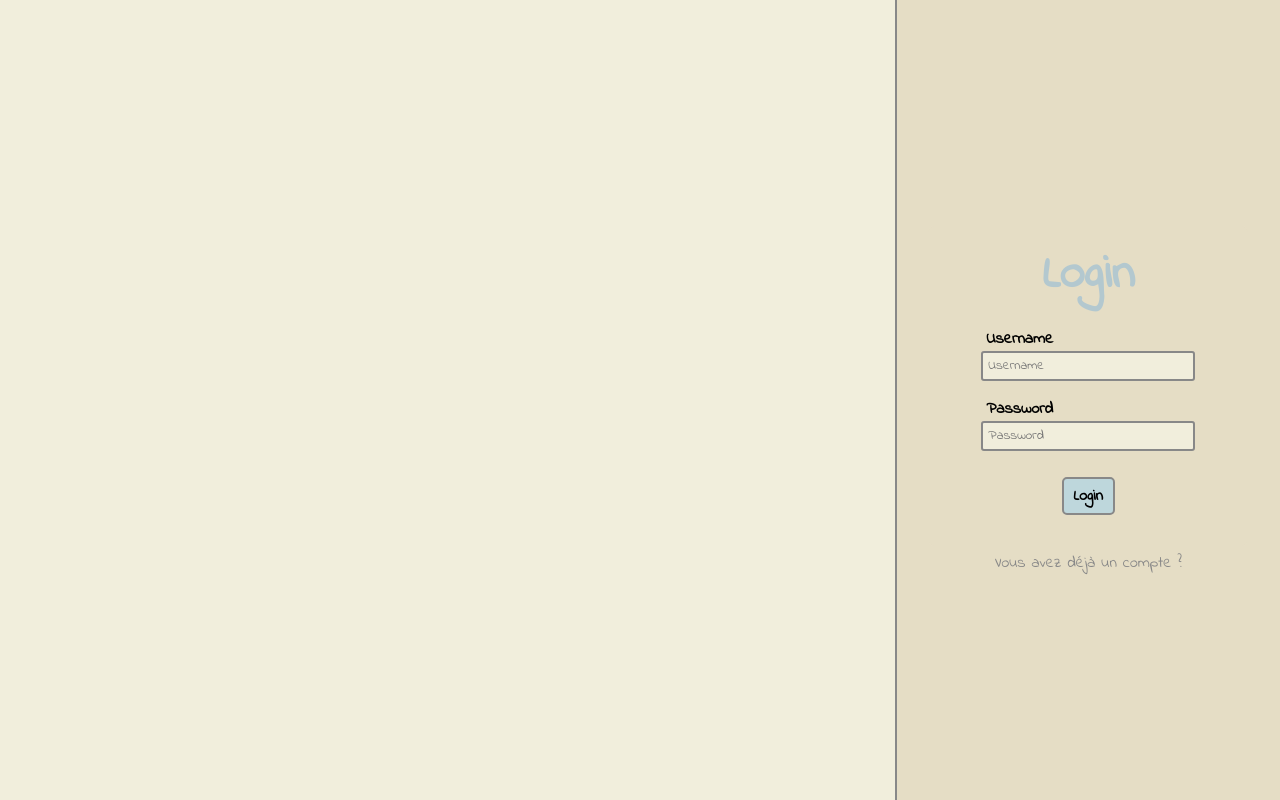
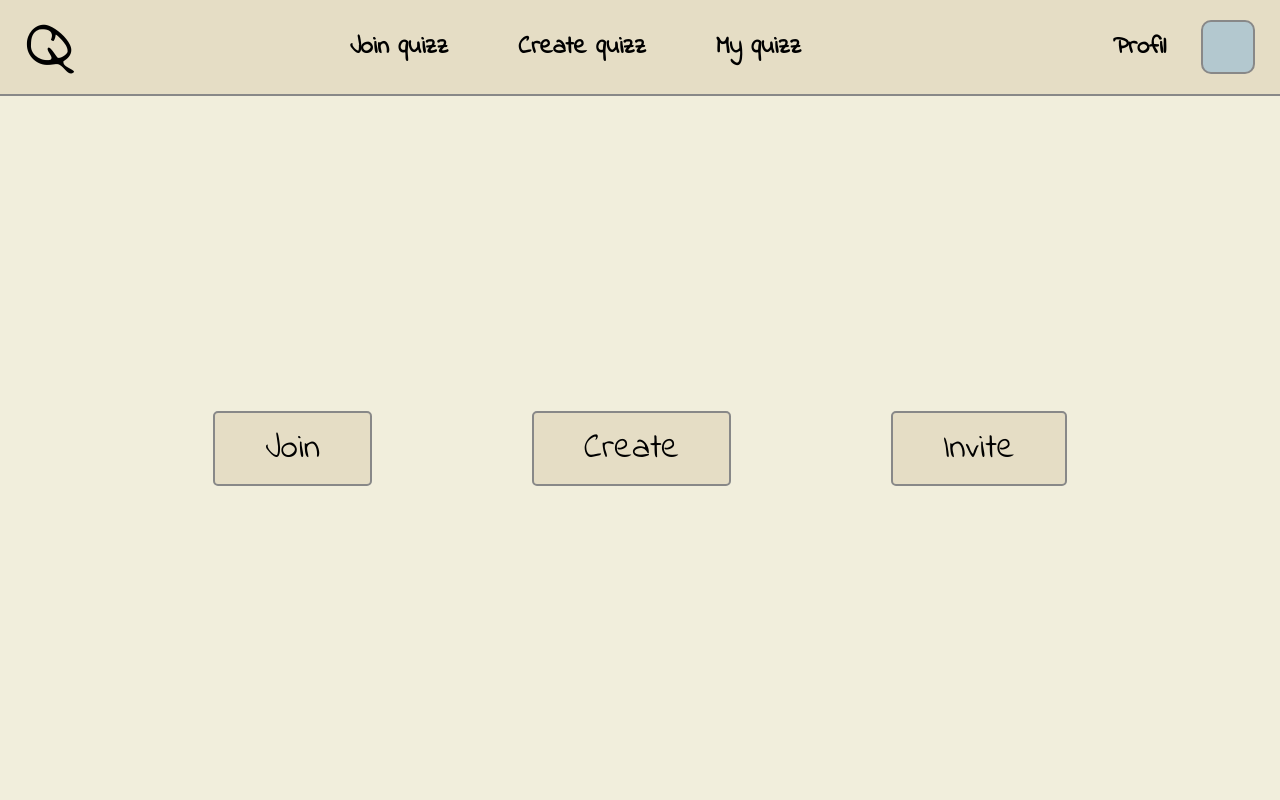
Before and after one commit to Herbin-Clement/projet-web-s8, a React (Create React App) app in the folder front/: page /home in a window 1280 px wide. Built offline with nearby package versions, Linux system fonts and the light colour scheme; a web font is replaced by a local one.

Commit message:
add router and home component

```diff
--- a/front/package.json
+++ b/front/package.json
@@ -12,6 +12,7 @@
     "@types/react-dom": "^18.2.25",
     "react": "^18.2.0",
     "react-dom": "^18.2.0",
+    "react-router-dom": "^6.23.0",
     "react-scripts": "5.0.1",
     "typescript": "^4.9.5",
     "web-vitals": "^2.1.4"
--- a/front/src/App.css
+++ b/front/src/App.css
@@ -18,3 +18,7 @@ button {
 input {
   font-family: "Indie Flower";
 }
+
+a {
+  text-decoration: none;
+}
--- a/front/src/App.tsx
+++ b/front/src/App.tsx
@@ -1,13 +1,27 @@
 import './App.css';
+
+import {
+  BrowserRouter as Router,
+  Routes,
+  Route,
+} from "react-router-dom";
 
 import Register from './Component/register/Register';
 import Login from './Component/login/Login';
+import Home from './Component/home/Home';
 
 function App() {
 
   return (
     <div className="App">
-      <Login/>
+      <Router>
+        <Routes>
+          <Route path="/" element={<Login/>}/>
+          <Route path="/login" element={<Login/>}/>
+          <Route path="/register" element={<Register/>}/>
+          <Route path="/home" element={<Home/>}/>
+        </Routes>
+      </Router>
     </div>
   );
 }
--- /dev/null
+++ b/front/src/Component/header/Header.tsx
@@ -0,0 +1,22 @@
+import './header.css';
+
+const Header = () => {
+    return (
+        <div className="header">
+            <div className="headerlogo">
+                Q
+            </div>
+            <div className="headerquizz">
+                <div className="headertext">Join quizz</div>
+                <div className="headertext">Create quizz</div>
+                <div className="headertext">My quizz</div>
+            </div>
+            <div className="headerprofil">
+                <div className="headertext">Profil</div>
+                <div className="headerprofillogo"></div>
+            </div>
+        </div>
+    )
+}
+
+export default Header;
--- /dev/null
+++ b/front/src/Component/header/header.css
@@ -0,0 +1,53 @@
+.header {
+    box-sizing: border-box;
+    display: flex;
+    justify-content: space-between;
+    width: 100vw;
+    height: 12vh;
+    border-bottom: 2px solid #888888;
+    background-color: #E5DDC5;
+}
+
+.headerlogo {
+    display: flex;
+    justify-content: center;
+    align-items: center;
+    margin-left: 25px;
+    font-size: 75px;
+}
+
+.headertext {
+    font-size: 25px;
+    font-weight: 600;
+}
+
+.headerquizz {
+    display: flex;
+    align-items: center;
+}
+
+
+.headertext {
+    padding: 10px 20px;
+    margin: 0 15px;
+    cursor: pointer;
+}
+
+.headertext:hover {
+    color: #B3C8CF;
+}
+
+.headerprofil {
+    display: flex;
+    align-items: center;
+    margin-right: 25px;
+}
+
+.headerprofillogo {
+    width: 50px;
+    height: 50px;
+    border: 2px solid #888888;
+    border-radius: 10px;
+    background-color: #B3C8CF;
+    cursor: pointer;
+}
--- /dev/null
+++ b/front/src/Component/home/Home.tsx
@@ -0,0 +1,18 @@
+import './home.css';
+
+import Header from '../header/Header';
+
+const Home = () => {
+    return (
+        <div className="home">
+            <Header/>
+            <div className="homecontent">
+                <div>Join</div>
+                <div>Create</div>
+                <div>Invite</div>
+            </div>
+        </div>
+    )
+}
+
+export default Home;
--- /dev/null
+++ b/front/src/Component/home/home.css
@@ -0,0 +1,30 @@
+.home {
+    width: 100vw;
+    height: 100vh;
+    padding: 0;
+    margin: 0;
+}
+
+.homecontent {
+    box-sizing: border-box;
+    width: 100vw;
+    height: 88vh;
+    display: flex;
+    justify-content: center;
+    align-items: center;
+}
+
+.homecontent > div {
+    margin: 0 10vh;
+    padding: 10px 50px;
+    border: 2px solid #888888;
+    border-radius: 5px;
+    background-color: #E5DDC5;
+    font-size: 35px;
+    cursor: pointer;
+}
+
+.homecontent > div:hover {
+    background-color: #F1EEDC;
+    color: #B3C8CF;
+}
--- a/front/src/Component/login/Login.tsx
+++ b/front/src/Component/login/Login.tsx
@@ -1,4 +1,6 @@
 import './login.css';
+
+import { Link } from 'react-router-dom';
 
 const Login = ({}) => {
 
@@ -20,7 +22,9 @@ const Login = ({}) => {
                 </div>
                 <button type="button">Login</button>
             </div>
-            <div className="toRegister">Vous avez déjà un compte ?</div>
+            <Link to="/register">
+                <div className="toRegister">Vous avez déjà un compte ?</div>
+            </Link>
         </div>
     </div>
   );
--- a/front/src/Component/register/Register.tsx
+++ b/front/src/Component/register/Register.tsx
@@ -1,4 +1,6 @@
 import './register.css';
+
+import { Link } from 'react-router-dom';
 
 const Register = ({}) => {
 
@@ -16,7 +18,9 @@ const Register = ({}) => {
             </div>
             <button type="button">Register</button>
         </div>
-        <div className="toLogin">Vous avez déjà un compte ?</div>
+        <Link to="/login">
+          <div className="toLogin">Vous avez déjà un compte ?</div>
+        </Link>
     </div>
   );
 }
```
Also changed, not shown: 1 other file (tests, documents, lock files or other folders).
